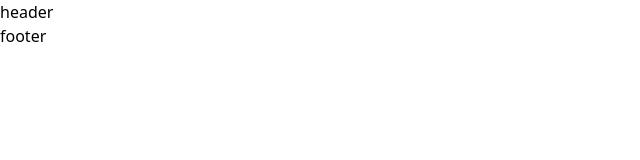
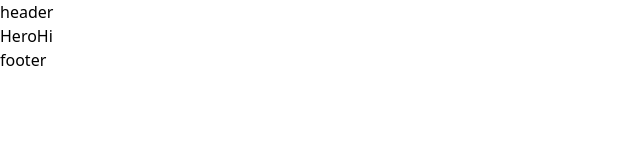
Before and after one commit to irisxvii/next, a Next.js app: page / in a window 1280 px wide. Shown: the top 160 px of the page, without its empty margins (0-640 px from the left). Built offline with nearby package versions, Linux system fonts and the light colour scheme.

Commit message:
debugged shit

```diff
--- a/app/dashboard/page.js
+++ b/app/dashboard/page.js
@@ -1,14 +1,18 @@
-import { Main } from 'next/document';
+import Dashboard from '@/component/Dashboard';
+import Login from '@/component/Login';
+import Main from '@/component/Main';
 import React from 'react'
 
 export const metadata = {
-    title: "trackit • dashboard"
-  };
+  title: "trackit • dashboard"
+};
 
 export default function DashboardPage() {
+  const isAuthenticated = false;
+
   return (
     <Main>
-
+      {isAuthenticated ? <Dashboard /> : <Login />}
     </Main>
   )
 }
--- a/app/page.js
+++ b/app/page.js
@@ -1,10 +1,11 @@
-import { Main } from 'next/document'
+import Hero from '@/component/Hero'
+import Main from '@/component/Main'
 import React from 'react'
 
 export default function HomePage() {
   return (
     <Main className=''>
-      home
+      <Hero/>
     </Main>
   )
 }
--- /dev/null
+++ b/component/Hero.js
@@ -0,0 +1,7 @@
+import React from 'react'
+
+export default function Hero() {
+  return (
+    <div>HeroHi</div>
+  )
+}
```
